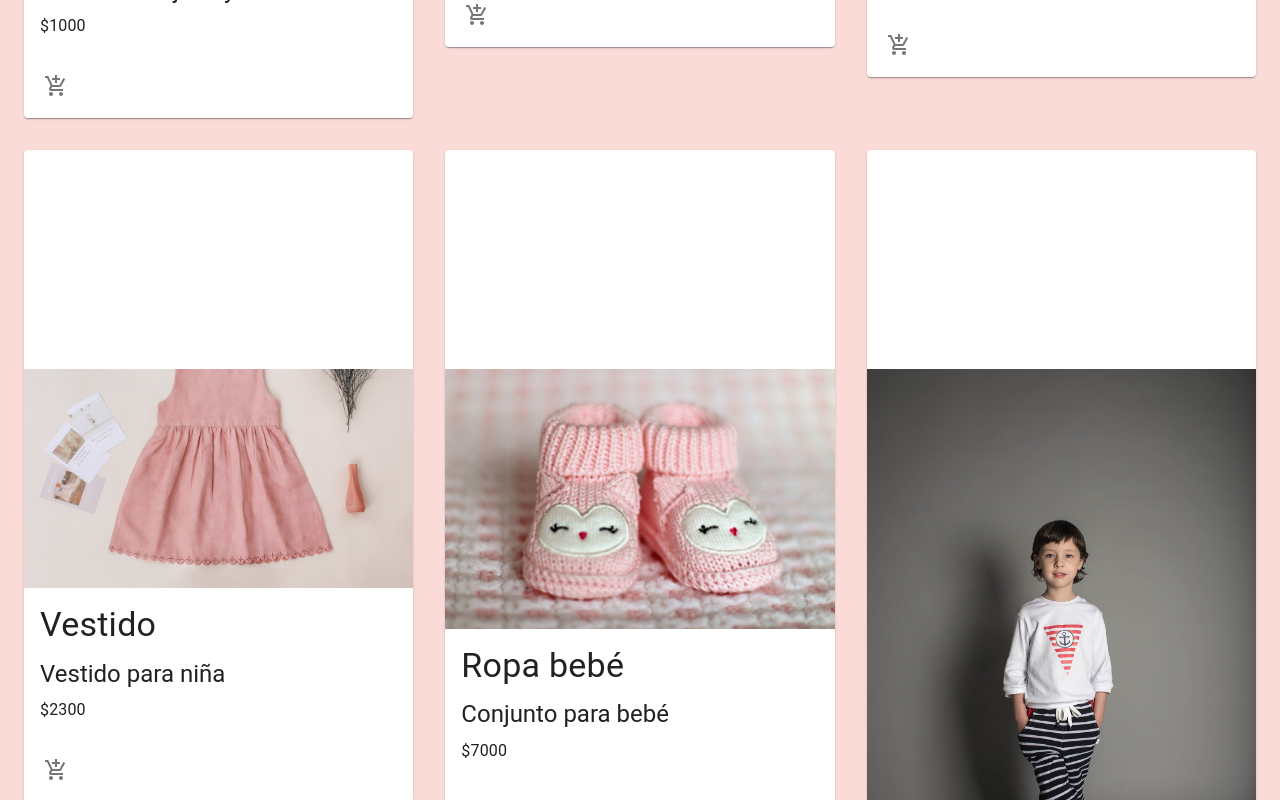
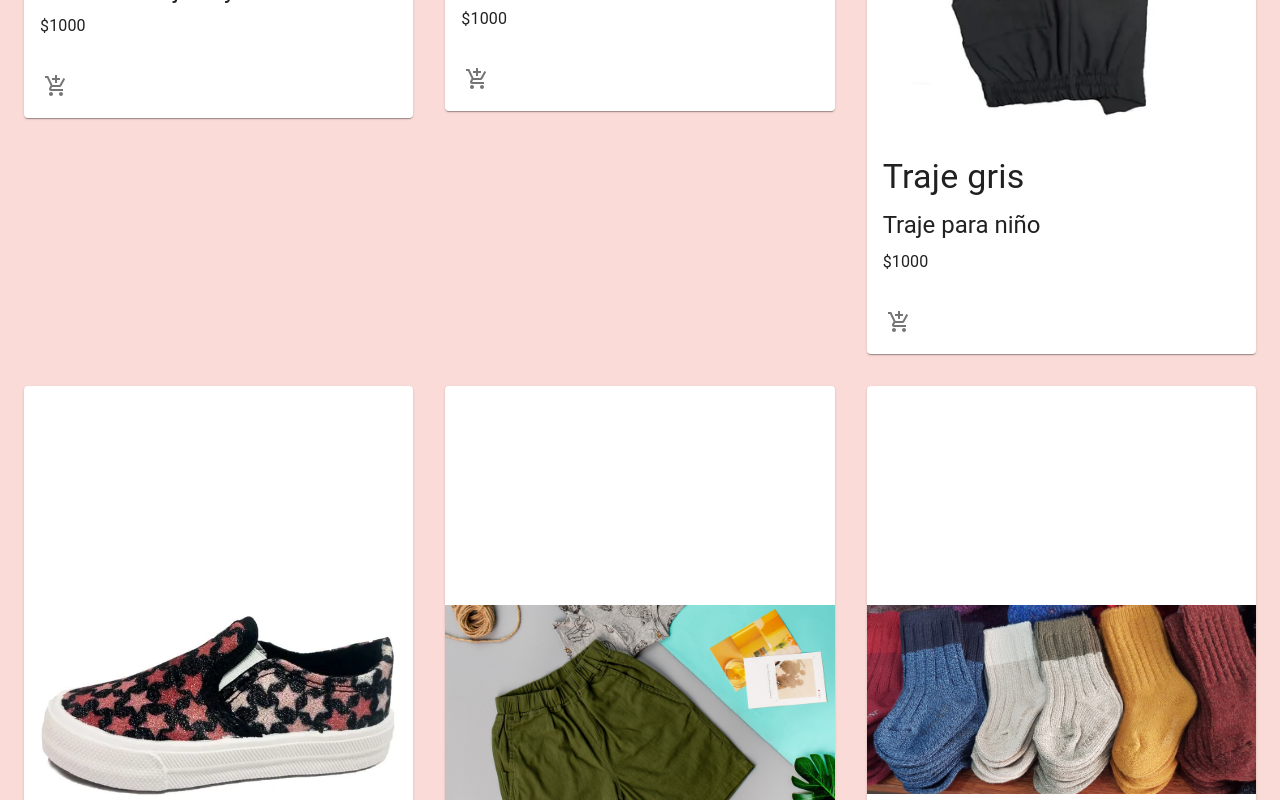
Before and after one commit to taosoft/ecommerce-child-clothes, a React (Create React App) app: page /products in a window 1280 px wide. Shown: the part 700-1500 px from the top of the page. Built offline with nearby package versions, Linux system fonts and the light colour scheme; what react-swipeable-views-utils would draw is missing.

Commit message:
filtro arregaldo

```diff
--- a/src/Components/ProductList/ProductGrid.js
+++ b/src/Components/ProductList/ProductGrid.js
@@ -18,7 +18,7 @@
     const cartProducts = useSelector(selectCartProducts);
     const [estado, setEstado] = useState(2); // default: < to >
     const [search, setSearch] = useState(null)
-    let products = [];
+    let products = [...copia];
     const dispatch = useDispatch();
 
     useEffect(() => {
@@ -50,10 +50,10 @@
         if(estado === 2) products.sort((a, b) => a.product.price - b.product.price) // < to >
         else products.sort((a, b) => b.product.price - a.product.price) // > to <
         if(search !== null) {
-            products = [...copia.filter(product => product.product.title.includes(search))]
+            products = [...products.filter(product => product.product.title.includes(search))]
         }
         else {
-            products = [...copia]
+            products = [...products]
         }
 
         return (
```
